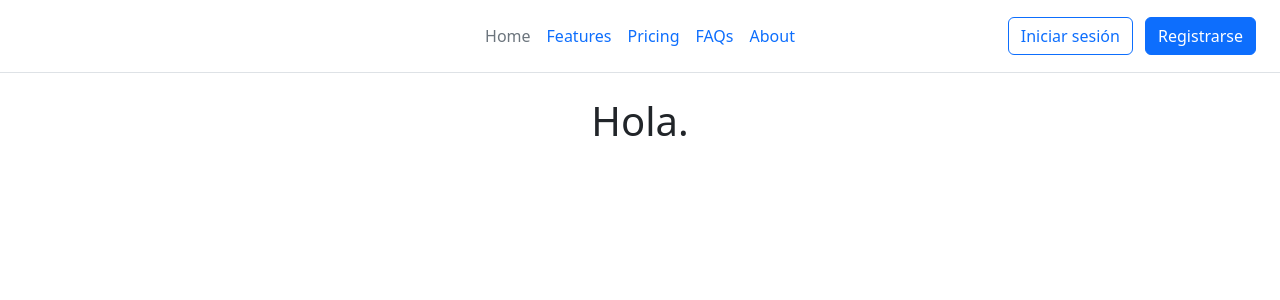
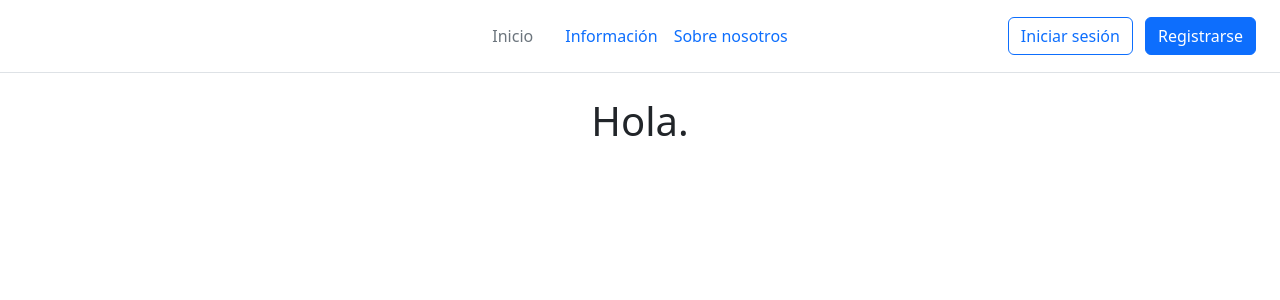
Before and after one commit to amarher3012/django-tierra-media, a Django app: page /tierra-media/ in a window 1280 px wide. Shown: the top 300 px of the page. Run offline with Django 4.2, Linux system fonts and the light colour scheme; a user stored in the database is signed in; some libraries are stand-ins or nearby versions.

Commit message:
Cambiar base.html, index.html y añadida variable de entorno.

```diff
--- a/templates/base.html
+++ b/templates/base.html
@@ -17,11 +17,10 @@
         </div>
 
         <ul class="nav col-12 col-md-auto mb-2 justify-content-center mb-md-0">
-            <li><a href="#" class="nav-link px-2 link-secondary">Home</a></li>
-            <li><a href="#" class="nav-link px-2">Features</a></li>
-            <li><a href="#" class="nav-link px-2">Pricing</a></li>
-            <li><a href="#" class="nav-link px-2">FAQs</a></li>
-            <li><a href="#" class="nav-link px-2">About</a></li>
+            <li><a href="#" class="nav-link px-2 link-secondary">Inicio</a></li>
+            <li><a href="#" class="nav-link px-2"></a></li>
+            <li><a href="#" class="nav-link px-2">Información</a></li>
+            <li><a href="#" class="nav-link px-2">Sobre nosotros</a></li>
         </ul>
 
         <div class="col-md-3 text-end pe-4">
```
